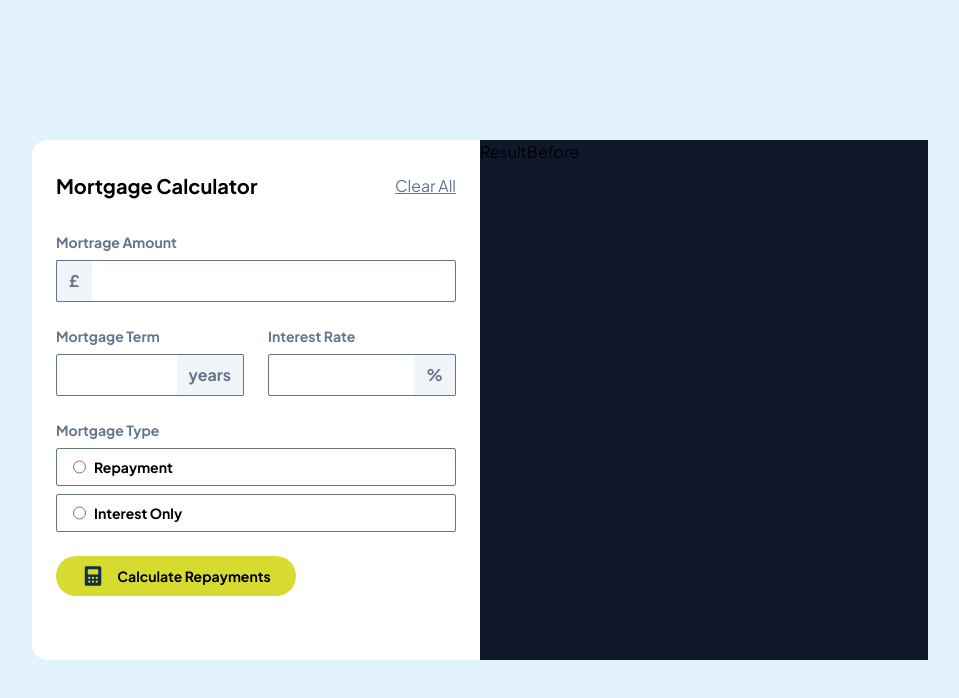
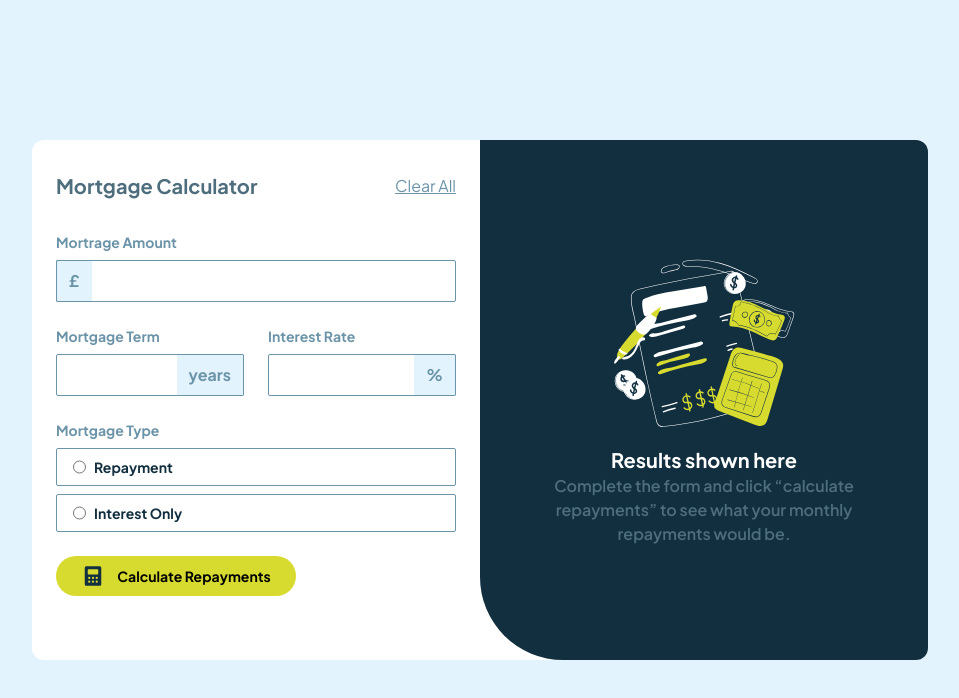
Before and after one commit to AymanSdq/repayment-calc, a React (Vite) app: page / in a window 1280 px wide. Shown: the top 698 px of the page, without its empty margins (160-1119 px from the left). Built offline with nearby package versions, Linux system fonts and the light colour scheme.

Commit message:
Empty section Done

```diff
--- a/src/App.css
+++ b/src/App.css
@@ -9,3 +9,9 @@
 p{
   font-size: 16px;
 }
+
+
+.bdbottom {
+
+    border-radius: 0px 0px 0px 83px;
+}
--- a/src/App.jsx
+++ b/src/App.jsx
@@ -24,17 +24,17 @@ function App() {
 
   return (
     <>
-      <main className=' w-full h-screen flex justify-center items-center bg-colorslate100'>
+      <main className=' w-full h-screen flex justify-center items-center bg-slate100'>
 
         {/* This is the container section */}
-        <section className='w-[70%] flex '>
+        <section className='w-[70%] flex bg-white rounded-xl'>
             {/* Call the Inputs section */}
             <section className='w-[50%] bg-white py-8 px-6 rounded-l-2xl'>
 
               {/* Container title and text */}
               <div className='flex justify-between items-center'>
-                <h1 className='text-xl text-colorslate-700 font-bold'>Mortgage Calculator</h1>
-                <p className='text-md underline text-slate-500'>Clear All</p>
+                <h1 className='text-xl text-slate700 font-bold'>Mortgage Calculator</h1>
+                <p className='text-md underline text-slate500'>Clear All</p>
               </div>
 
               {/* Call the forms */}
@@ -42,28 +42,28 @@ function App() {
                 <form action="" className='w-full flex flex-col gap-6'>
 
                   <div className='w-full flex flex-col gap-2'>
-                      <label className=' text-slate-500 font-bold text-sm' htmlFor="amount">Mortrage Amount</label>
+                      <label className=' text-slate500 font-bold text-sm' htmlFor="amount">Mortrage Amount</label>
                       <div className='flex relative'>
-                        <p className='text-slate-500 font-bold flex justify-center px-3 border border-slate-500 border-r-0 items-center rounded-l-sm bg-slate-100 absolute top-0 left-0 bottom-0'>£</p>
-                        <input name='amount' value={formData.amout} onChange={handleChangeData} type="text" className=' outline-none border border-slate-500 rounded-sm py-2 w-full px-12' />
+                        <p className='text-slate500 font-bold flex justify-center px-3 border border-slate500 border-r-0 items-center rounded-l-sm bg-slate100 absolute top-0 left-0 bottom-0'>£</p>
+                        <input name='amount' value={formData.amout} onChange={handleChangeData} type="text" className=' outline-none border border-slate500 rounded-sm py-2 w-full px-12' />
                       </div>
                   </div>
 
                   <div className='w-full flex gap-6'>
 
                       <div className='w-1/2 flex flex-col gap-2'>
-                        <label className=' text-slate-500 text-sm font-bold' htmlFor="amount">Mortgage Term</label>
+                        <label className=' text-slate500 text-sm font-bold' htmlFor="amount">Mortgage Term</label>
                         <div className='flex relative'>
-                          <p className='text-slate-500 font-bold flex justify-center px-3 border border-slate-500 border-l-0 items-center rounded-r-sm bg-slate-100 absolute top-0 right-0 bottom-0'>years</p>
-                          <input name='term' value={formData.term} onChange={handleChangeData} type="text" className='outline-none border border-slate-500 rounded-sm py-2 w-full px-4' />
+                          <p className='text-slate500 font-bold flex justify-center px-3 border border-slate500 border-l-0 items-center rounded-r-sm bg-slate100 absolute top-0 right-0 bottom-0'>years</p>
+                          <input name='term' value={formData.term} onChange={handleChangeData} type="text" className='outline-none border border-slate500 rounded-sm py-2 w-full px-4' />
                         </div>
                       </div>
 
                       <div className='w-1/2 flex flex-col gap-2'>
-                        <label className=' text-slate-500 text-sm font-bold' htmlFor="amount">Interest Rate</label>
+                        <label className=' text-slate500 text-sm font-bold' htmlFor="amount">Interest Rate</label>
                         <div className='flex relative'>
-                          <p className='text-slate-500 font-bold flex justify-center px-3 border border-slate-500 border-l-0 items-center rounded-r-sm bg-slate-100 absolute top-0 right-0 bottom-0'>%</p>
-                          <input name='rate' value={formData.rate} onChange={handleChangeData} type="text" className='outline-none border border-slate-500 rounded-sm py-2 w-full px-4' />
+                          <p className='text-slate500 font-bold flex justify-center px-3 border border-slate500 border-l-0 items-center rounded-r-sm bg-slate100 absolute top-0 right-0 bottom-0'>%</p>
+                          <input name='rate' value={formData.rate} onChange={handleChangeData} type="text" className='outline-none border border-slate500 rounded-sm py-2 w-full px-4' />
                         </div>
                       </div>
                   </div>
@@ -71,13 +71,13 @@ function App() {
 
                   {/* Repayment interest only */}
                   <div className='w-full flex flex-col gap-2  '>
-                    <label className='text-slate-500 font-bold text-sm' htmlFor="typemontage">Mortgage Type</label>
+                    <label className='text-slate500 font-bold text-sm' htmlFor="typemontage">Mortgage Type</label>
 
-                    <div className='flex w-full border-slate-500 border rounded-sm py-2 px-4 gap-2 text-slate900 font-bold text-sm'>
+                    <div className='flex w-full border-slate500 border rounded-sm py-2 px-4 gap-2 text-slate900 font-bold text-sm'>
                       <input type="radio" name='typemontage' className='' />
                       <label htmlFor="typemontage">Repayment</label>
                     </div>
-                    <div className='flex w-full border-slate-500 border rounded-sm py-2 px-4 gap-2 text-slate900 font-bold text-sm'>
+                    <div className='flex w-full border-slate500 border rounded-sm py-2 px-4 gap-2 text-slate900 font-bold text-sm'>
                       <input type="radio" name='typemontage' className='' />
                       <label htmlFor="typemontage">Interest Only</label>
                     </div>
@@ -92,7 +92,7 @@ function App() {
 
             </section>
             {/* Call the changed section */}
-            <section className='w-[50%] bg-slate-900'>
+            <section className='w-1/2'>
               <ResultBefore />
             </section>
         </section>
--- a/src/assets/ResultBefore.jsx
+++ b/src/assets/ResultBefore.jsx
@@ -2,7 +2,15 @@ import React from 'react'
 
 function ResultBefore() {
   return (
-    <div>ResultBefore</div>
+
+    <section className='w-full px-12 flex justify-center items-center bg-slate900 rounded-r-xl h-full bdbottom flex-col'>
+
+        <img src="/illustration-empty.svg" alt="Image" />
+        <h1 className='text-white font-bold text-xl'>Results shown here</h1>
+        <p className='text-slate700 font-semibold text-center'>Complete the form and click “calculate repayments” to see what
+        your monthly repayments would be.</p>
+    </section>
+
   )
 }
 
--- a/tailwind.config.js
+++ b/tailwind.config.js
@@ -9,11 +9,11 @@ export default {
       colors : {
         limeColor : "hsl(61, 70%, 52%)",
         redColor : "hsl(4, 69%, 50%)",
-        colorslate100 : "hsl(202, 86%, 94%)",
-        colorslate300 : "hsl(203, 41%, 72%)",
-        colorslate500 : "hsl(200, 26%, 54%)",
-        colorslate700 : "hsl(200, 24%, 40%)",
-        colorslate900 : "hsl(202, 55%, 16%)"
+        slate100 : "hsl(202, 86%, 94%)",
+        slate300 : "hsl(203, 41%, 72%)",
+        slate500 : "hsl(200, 26%, 54%)",
+        slate700 : "hsl(200, 24%, 40%)",
+        slate900 : "hsl(202, 55%, 16%)"
       }
     },
   },
```
